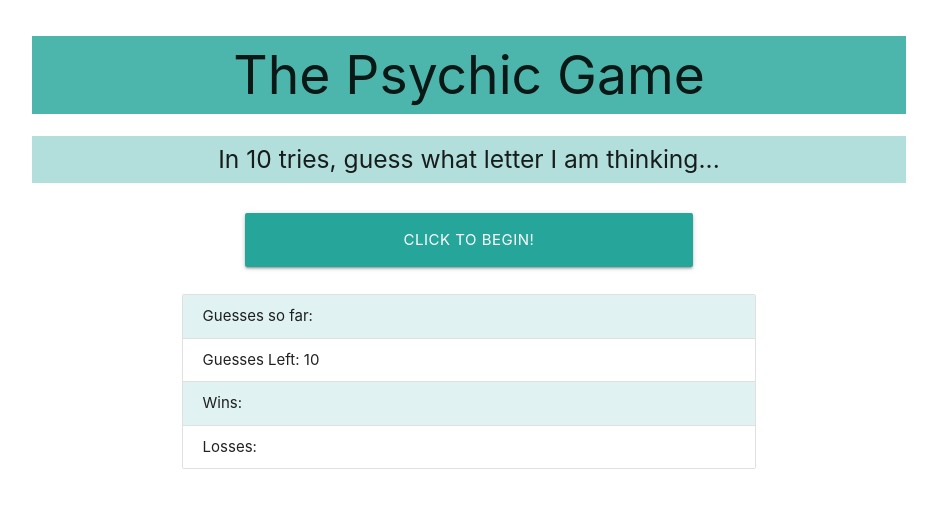
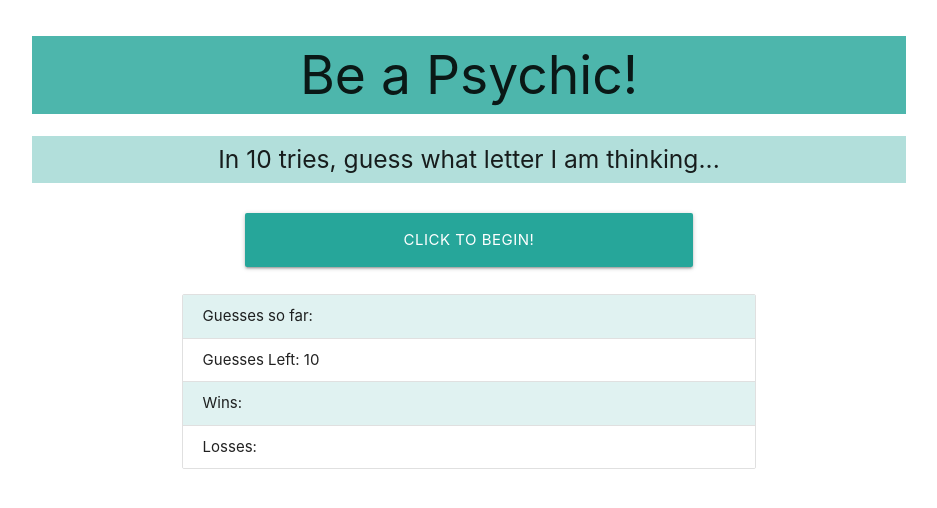
Before and after one commit to SanDiegoEMG/Guessing-Game, a plain HTML site: page index.html in a window 1280 px wide. Shown: the whole page, without its empty margins (171-1108 px from the left). Drawn offline with nearby package versions, Linux system fonts and the light colour scheme.

```diff
--- a/index.html
+++ b/index.html
@@ -4,7 +4,7 @@
     <meta charset="UTF-8" />
     <meta name="viewport" content="width=device-width, initial-scale=1.0" />
     <meta http-equiv="X-UA-Compatible" content="ie=edge" />
-    <title>Psychic Game</title>
+    <title>R U Psychic</title>
     <script src="https://cdnjs.cloudflare.com/ajax/libs/jquery/3.2.1/jquery.min.js"></script>
     <script src="assets/javascript/game.js"></script>
     <!-- Compiled and minified CSS -->
@@ -24,7 +24,7 @@
       <div class="row">
         <div class="col s12">
           <h2 class="center-align teal lighten-2 pushed-in">
-            The Psychic Game
+            Be a Psychic!
           </h2>
           <h5 class="center-align teal lighten-4 pushed-in">
             In 10 tries, guess what letter I am thinking...
```
